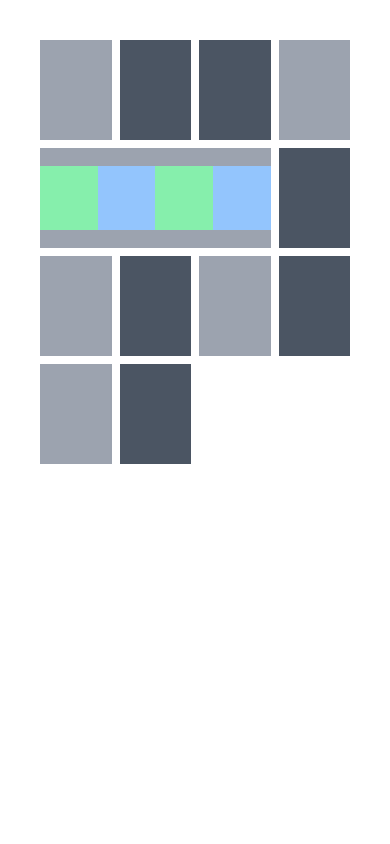
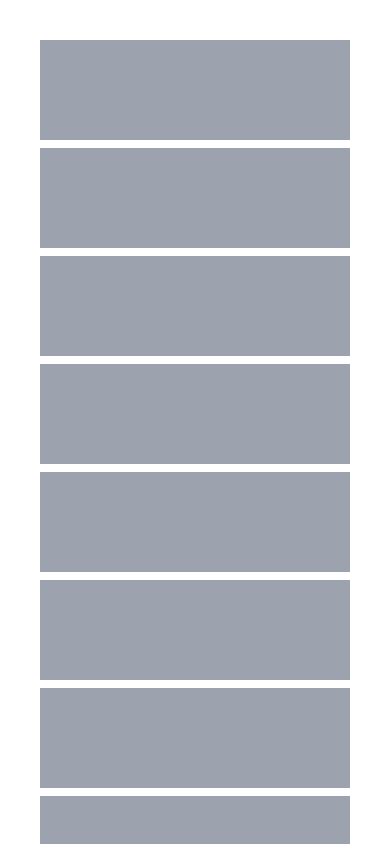
Before and after one commit to vueschool/tailwind-css-fundamentals, a Vue app: page / in a window 390 px wide. Shown: the top 844 px of the page. Built offline with nearby package versions, Linux system fonts and the light colour scheme.

Commit message:
8-responsive-design-with-tailwind-css

```diff
--- a/src/components/Grid.vue
+++ b/src/components/Grid.vue
@@ -1,13 +1,10 @@
 <template>
-  <section class="grid grid-cols-4 gap-2 grid-flow-dense">
+  <section
+    class="grid grid-cols-1 gap-2 sm:grid-cols-2 md:grid-cols-4 grid-flow-dense"
+  >
     <div></div>
     <div></div>
-    <div class="flex items-center justify-around col-span-3">
-      <div class="w-16 h-16 min-h-0 bg-green-300"></div>
-      <div class="w-16 h-16 min-h-0 bg-blue-300"></div>
-      <div class="w-16 h-16 min-h-0 bg-green-300"></div>
-      <div class="w-16 h-16 min-h-0 bg-blue-300"></div>
-    </div>
+    <div></div>
     <div></div>
     <div></div>
     <div></div>
@@ -21,6 +18,6 @@
 </template>
 <style scoped>
 div {
-  @apply bg-gray-400 min-h-[100px] even:bg-gray-600;
+  @apply bg-gray-400 min-h-[100px] sm:max-md:even:bg-gray-600;
 }
 </style>
```
